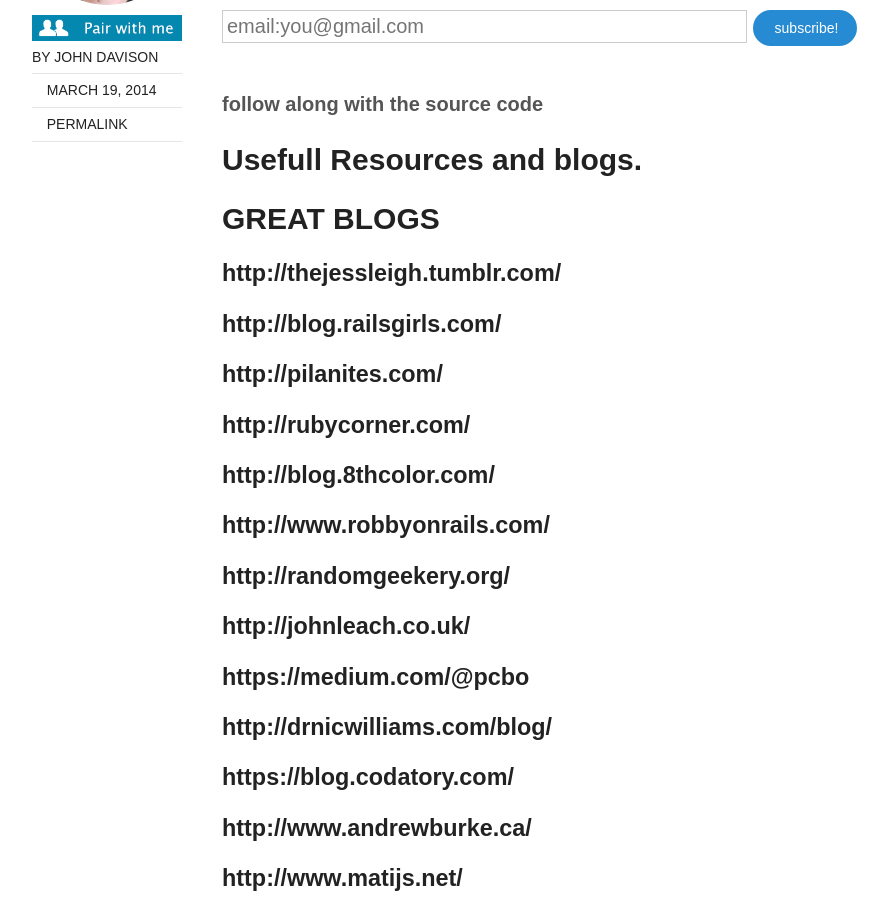
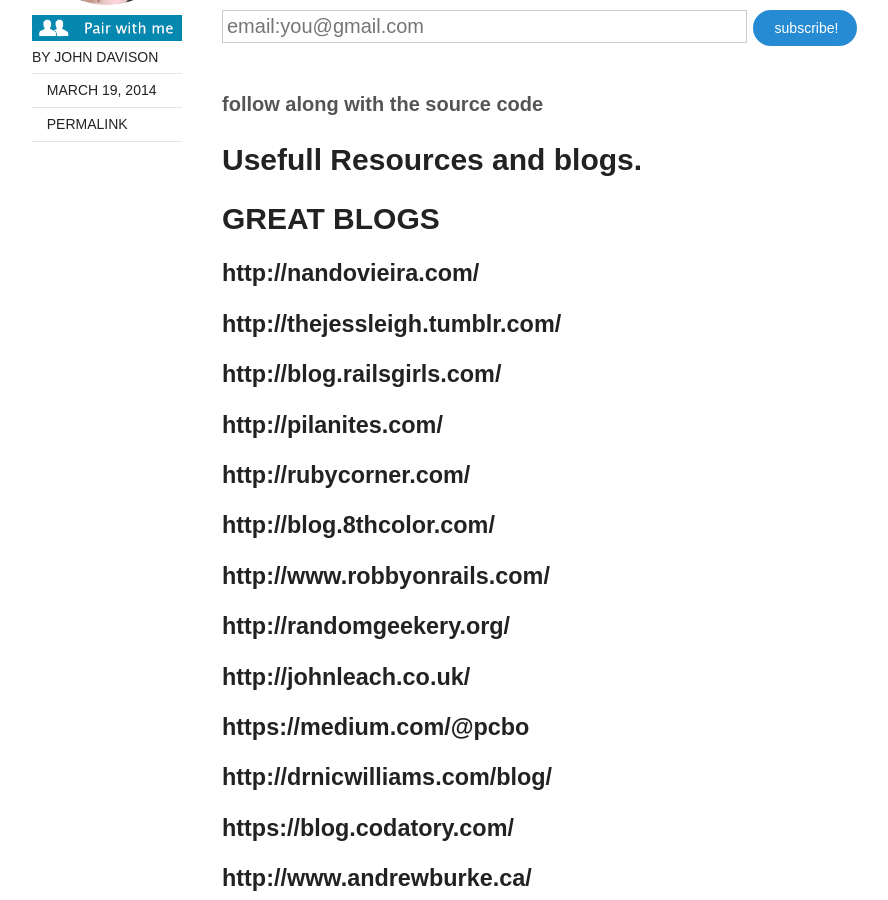
Before and after one commit to jcdavison/rubyonrailstutor.github.io, a Jekyll site: the page built from _posts/2014-03-19-blog-roll.md, in a window 1280 px wide and 900 px high, scrolled down 394 px. Shown: the whole window, without its empty margins (128-1016 px from the left). Built offline with Jekyll 4.4.1, drawn with Linux system fonts in a browser that asks for light colours; nearby versions of some CDN libraries; comment, search, counter and statistics services are not loaded; some of the changed lines change nothing that is shown.

Commit message:
update blogroll

```diff
--- a/_posts/2014-03-19-blog-roll.md
+++ b/_posts/2014-03-19-blog-roll.md
@@ -10,6 +10,8 @@
 
 
 ## GREAT BLOGS
+
+### [http://nandovieira.com/](http://nandovieira.com/)
 
 ### [http://thejessleigh.tumblr.com/](http://thejessleigh.tumblr.com/)
 
```
